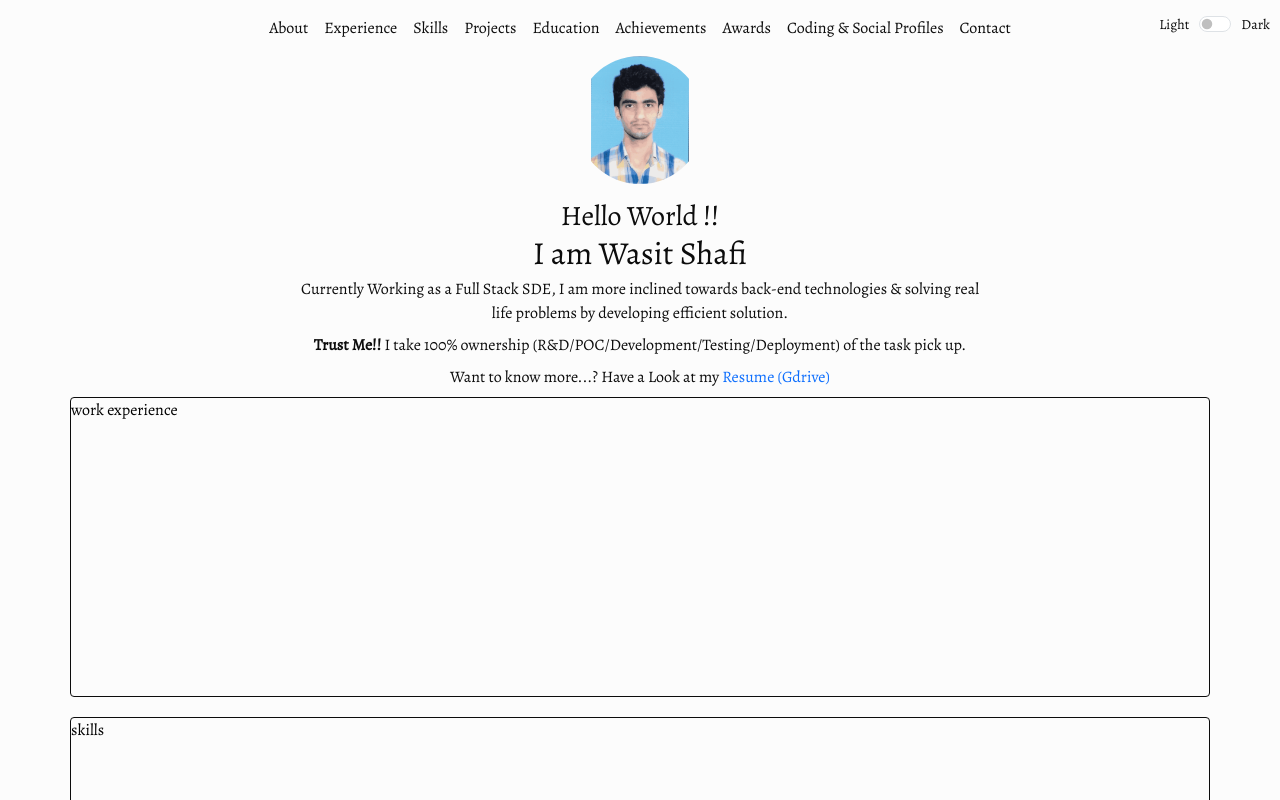
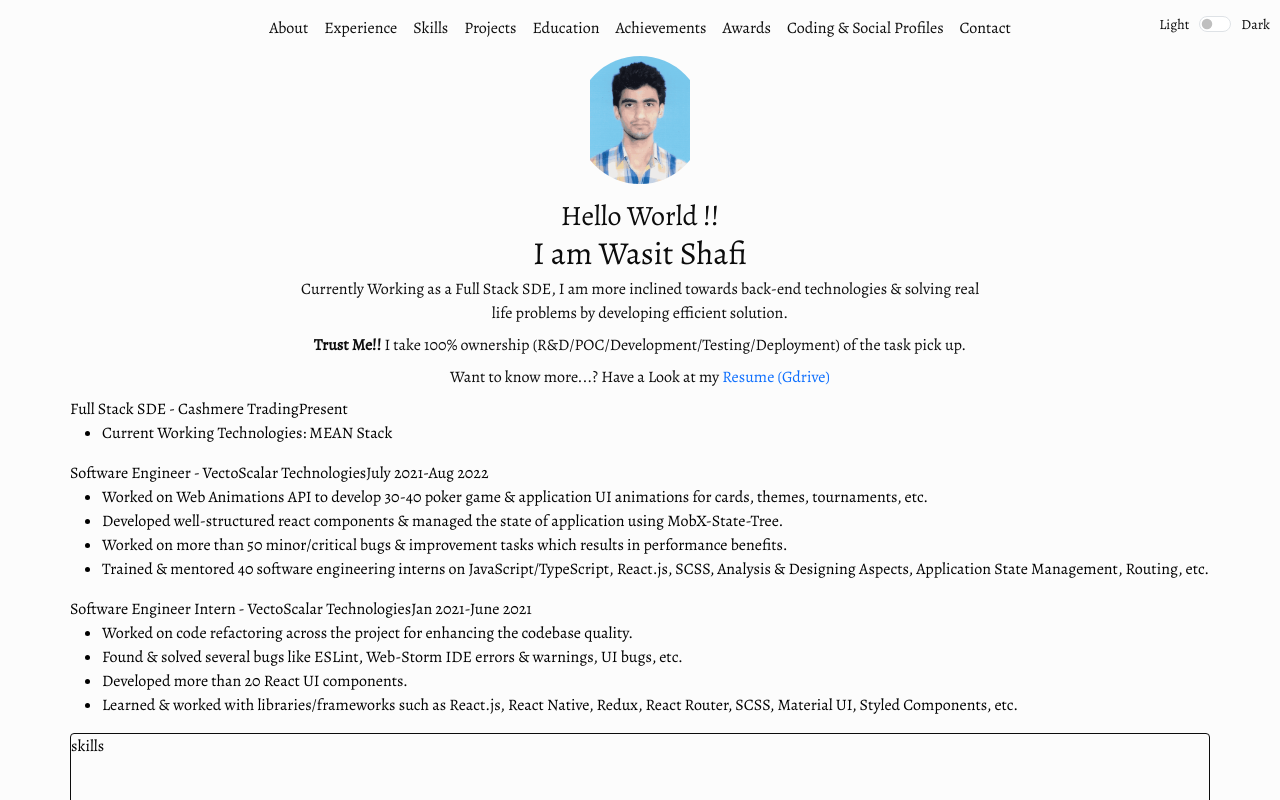
Before and after one commit to wasitshafi/wasitshafi.github.io, an Angular app: page / in a window 1280 px wide. Shown: the top 800 px of the page. Built offline with nearby package versions, Linux system fonts and the light colour scheme.

Commit message:
added behavior subject for data sharing

```diff
--- a/src/app/components/work-experience/work-experience.component.html
+++ b/src/app/components/work-experience/work-experience.component.html
@@ -1 +1,28 @@
-<p>work experience</p>
+<section
+	id="{{ constants.homeSectionLinksId.WORK_EXPERIENCE }}"
+	class="{{ constants.STYLE_PREFIX }}work-experience-section"
+>
+	<div class="{{ constants.STYLE_PREFIX }}work-experience-section-content">
+		<div
+			*ngFor="let workExperienceData of workExperience; let i = index"
+			class="{{ constants.STYLE_PREFIX }}work-experience-details"
+		>
+			<div class="{{ constants.STYLE_PREFIX }}compay-and-role-details">
+				<span>{{ workExperienceData.role }}</span> -
+				<span>{{ workExperienceData.companyDetails.companyName }}</span>
+				<span>{{
+					workExperienceData.isCurrentlyWorking
+						? 'Present'
+						: workExperienceData.startDate + '-' + workExperienceData.endDate
+				}}</span>
+			</div>
+			<ul class="{{ constants.STYLE_PREFIX }}contributions">
+				<li
+					*ngFor="let contributionsData of workExperienceData.workContributions"
+				>
+					{{ contributionsData.description }}
+				</li>
+			</ul>
+		</div>
+	</div>
+</section>
--- a/src/app/components/work-experience/work-experience.component.scss
+++ b/src/app/components/work-experience/work-experience.component.scss
@@ -0,0 +1,6 @@
+@use 'main.scss' as *;
+
+.#{$style-prefix}work-experience-section {
+	&-content {
+	}
+}
--- a/src/app/components/work-experience/work-experience.component.ts
+++ b/src/app/components/work-experience/work-experience.component.ts
@@ -1,6 +1,8 @@
 import { Component } from '@angular/core';
 
 import { Constants } from '@common/constants';
+
+import { UserProfileService } from '@services';
 
 @Component({
 	selector: 'app-work-experience',
@@ -8,5 +10,17 @@ import { Constants } from '@common/constants';
 	styleUrls: ['./work-experience.component.scss'],
 })
 export class WorkExperienceComponent {
-	constructor(public constants: Constants) {}
+	public workExperience: any;
+
+	constructor(
+		public constants: Constants,
+		public userProfileService: UserProfileService
+	) {
+		// subscribe to  portfolioData behavior subject for work experience data
+		this.userProfileService.portfolioData$.subscribe((data) => {
+			if (data?.workExperience) {
+				this.workExperience = data.workExperience;
+			}
+		});
+	}
 }
--- a/src/app/pages/home/home.component.html
+++ b/src/app/pages/home/home.component.html
@@ -4,14 +4,13 @@
 	data-bs-smooth-scroll="true"
 >
 	<div class="container-xl {{ constants.STYLE_PREFIX }}home-content">
+
 		<!-- About Section -->
 		<app-about></app-about>
 
 		<!-- Work Experience Section -->
+		<app-work-experience></app-work-experience>
 
-		<section id="{{ constants.homeSectionLinksId.WORK_EXPERIENCE }}">
-			<app-work-experience></app-work-experience>
-		</section>
 		<!-- Skills Section -->
 
 		<section id="{{ constants.homeSectionLinksId.SKILLS }}">
--- a/src/app/pages/home/home.component.ts
+++ b/src/app/pages/home/home.component.ts
@@ -12,7 +12,6 @@ export class HomeComponent {
 	public constructor(
 		public appDataService: AppDataService,
 		public constants: Constants,
-
 		public userProfileService: UserProfileService
 	) {}
 }
--- a/src/app/services/user-profile/user-profile.service.ts
+++ b/src/app/services/user-profile/user-profile.service.ts
@@ -3,21 +3,23 @@ import { Injectable } from '@angular/core';
 import { HttpClient } from '@angular/common/http';
 
 import { Constants } from '@common/constants';
+import { BehaviorSubject } from 'rxjs';
 
 @Injectable({
 	providedIn: 'root',
 })
 export class UserProfileService {
-	/* eslint-disable @typescript-eslint/no-explicit-any */
-	public portfolioData: any;
+	public portfolioData$ = new BehaviorSubject<any>({});
+
 	constructor(
 		public constants: Constants,
 		private httpClient: HttpClient
 	) {
 		// TODO: implement mongoDB to store the data, instead of using the data in JSON file locally
+
 		this.getData(this.constants.PORTFOLIO_DATA_URL).subscribe((data) => {
-			console.log(data);
-			this.portfolioData = data;
+			// update the portfolio data
+			this.portfolioData$.next(data);
 		});
 	}
 
```
Also changed, not shown: src/assets/images/wasit-shafi-frontal-face.png.
